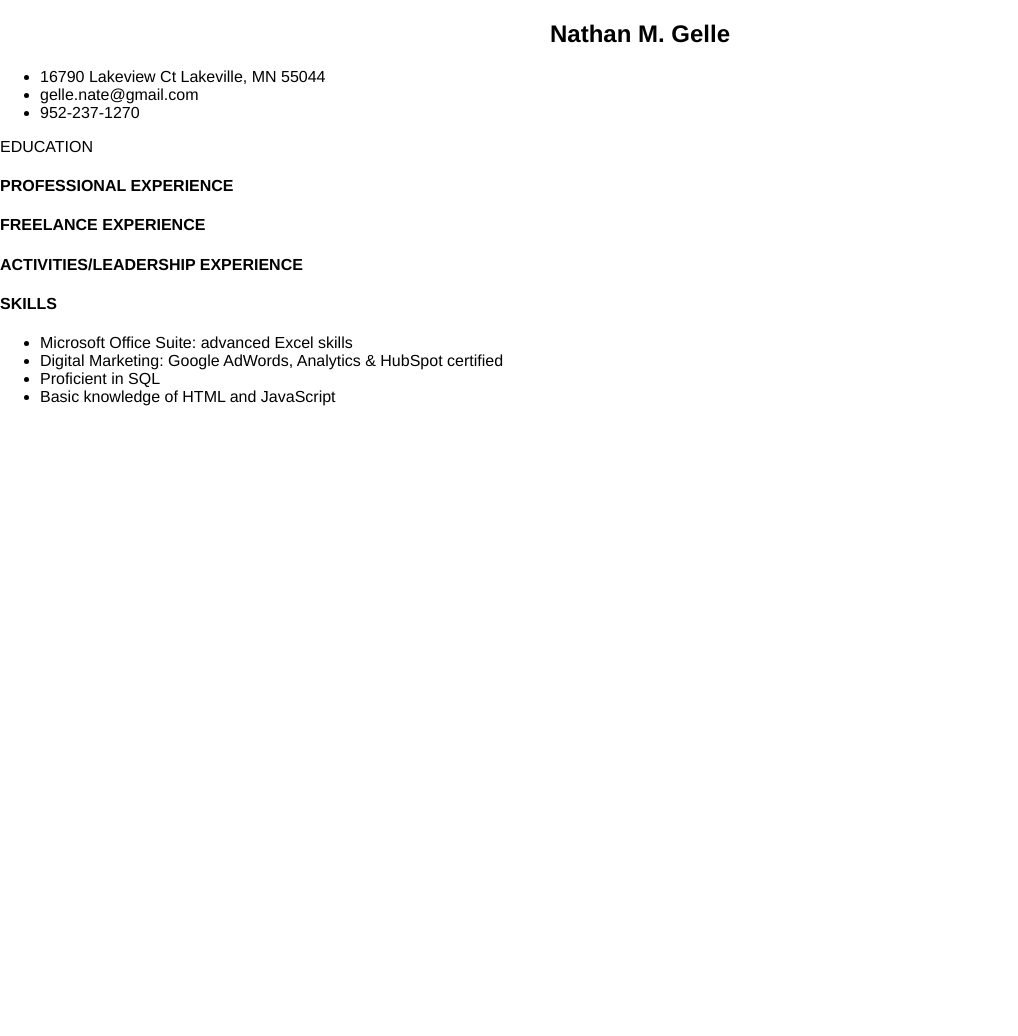
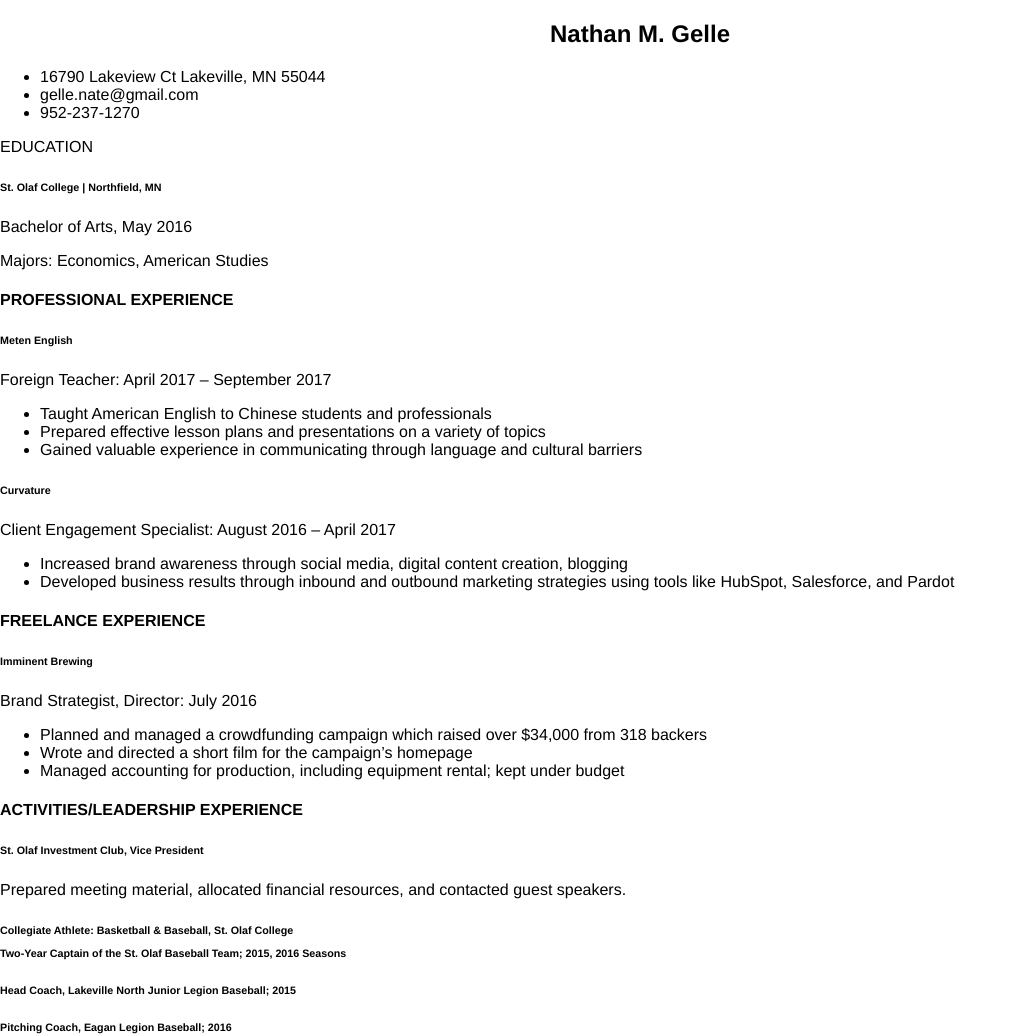
Before and after one commit to nate-gelle/resume-to-prime, a plain HTML site: page index.html in a window 1280 px wide. Shown: the top 1036 px of the page, without its empty margins (0-1018 px from the left). Before the commit the page ends 820 px from the top, so only its background shows below. Drawn offline with Linux system fonts and the light colour scheme.

Commit message:
Added all text

```diff
--- a/index.html
+++ b/index.html
@@ -17,9 +17,38 @@
     </div>
     <div class="main"
        <h4>EDUCATION</h4>
+          <h6>St. Olaf College | Northfield, MN</h6>
+          <p>Bachelor of Arts, May 2016</p>
+          <p>Majors: Economics, American Studies</p>
        <h4>PROFESSIONAL EXPERIENCE</h4>
+       <h6>Meten English</h6>
+         <p>Foreign Teacher: April 2017 – September 2017</p>
+          <ul>
+            <li>Taught American English to Chinese students and professionals</li>
+            <li>Prepared effective lesson plans and presentations on a variety of topics</li>
+            <li>Gained valuable experience in communicating through language and cultural barriers</li>
+          </ul>
+       <h6>Curvature</h6>
+          <p>Client Engagement Specialist: August 2016 – April 2017</p>
+           <ul>
+             <li>Increased brand awareness through social media, digital content creation, blogging</li>
+             <li>Developed business results through inbound and outbound marketing strategies using tools like HubSpot, Salesforce, and Pardot</li>
+           </ul>
        <h4>FREELANCE EXPERIENCE</h4>
+       <h6>Imminent Brewing</h6>
+          <p>Brand Strategist, Director: July 2016</p>
+            <ul>
+              <li>Planned and managed a crowdfunding campaign which raised over $34,000 from 318 backers</li>
+              <li>Wrote and directed a short film for the campaign’s homepage</li>
+              <li>Managed accounting for production, including equipment rental; kept under budget</li>
+            </ul>
        <h4>ACTIVITIES/LEADERSHIP EXPERIENCE</h4>
+       <h6>St. Olaf Investment Club, Vice President</h6>
+        <p>Prepared meeting material, allocated financial resources, and contacted guest speakers.</p>
+       <h6>Collegiate Athlete: Basketball & Baseball, St. Olaf College
+         <p>Two-Year Captain of the St. Olaf Baseball Team; 2015, 2016 Seasons</p>
+       <h6>Head Coach, Lakeville North Junior Legion Baseball; 2015</h6>
+       <h6>Pitching Coach, Eagan Legion Baseball; 2016</h6>
        <h4>SKILLS</h4>
           <ul>
             <li>Microsoft Office Suite: advanced Excel skills</li>
```
